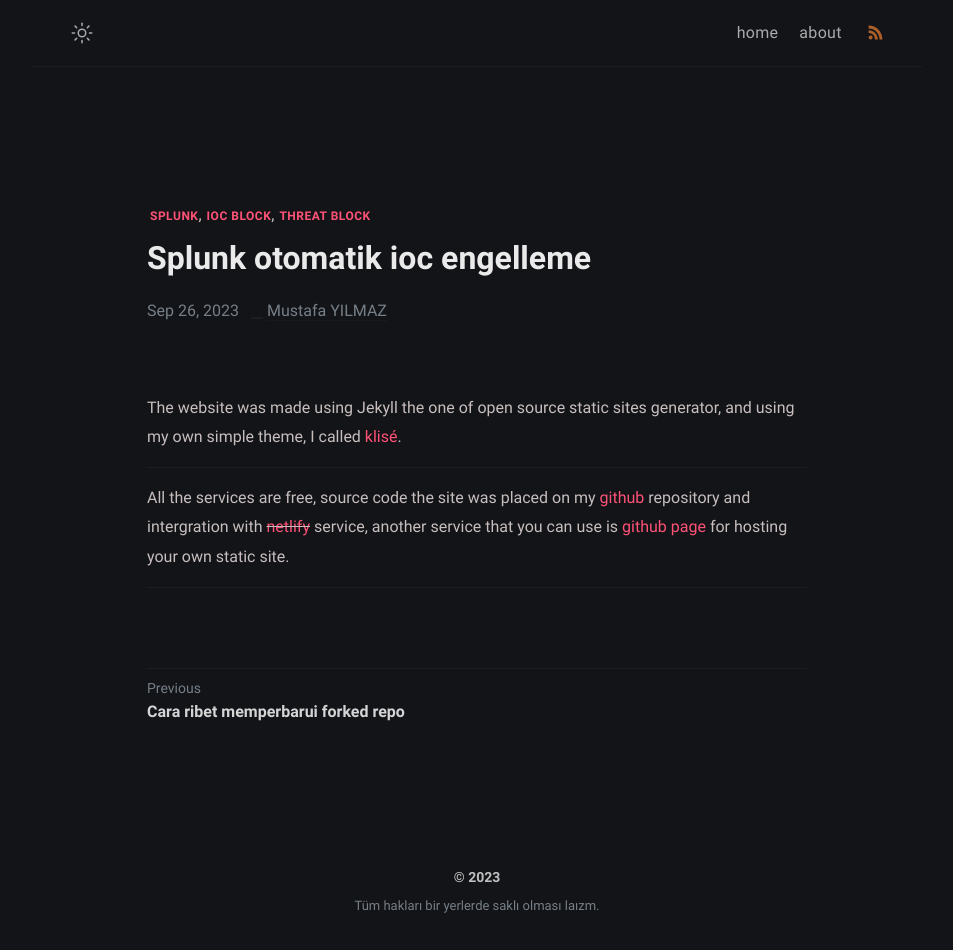
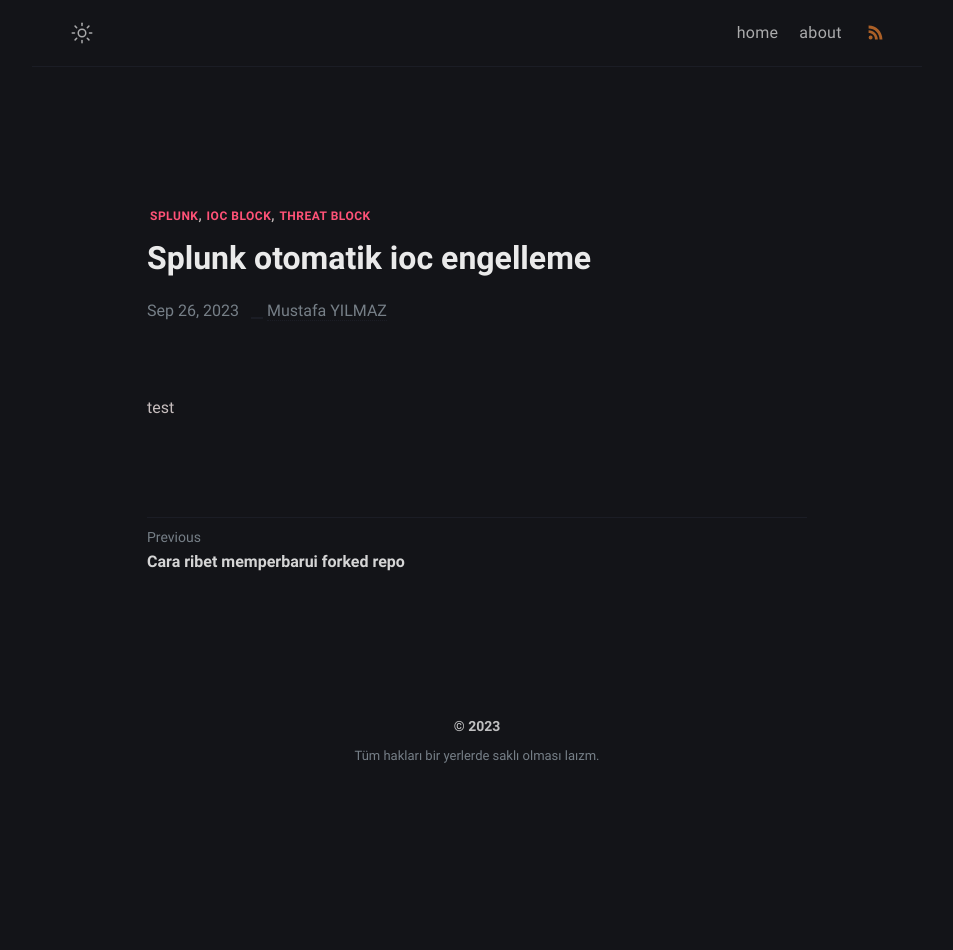
Before and after one commit to mustafayilmazco1/mustafayilmazco1.github.io, a Jekyll site: the page built from _posts/2023-splunk/2023-09-27-splunk.md, in a window 1280 px wide. Shown: the whole page, without its empty margins (163-1116 px from the left). Built offline with Jekyll 4.4.1, drawn with Linux system fonts in a browser that asks for light colours; after the commit the page ends 900 px from its top, so only the background shows below that.

Commit message:
Update 2023-09-27-splunk.md

```diff
--- a/_posts/2023-splunk/2023-09-27-splunk.md
+++ b/_posts/2023-splunk/2023-09-27-splunk.md
@@ -5,10 +5,4 @@ tags: [splunk, ioc block, threat block]
 description: test
 ---
 
-The website was made using Jekyll the one of open source static sites generator, and using my own simple theme, I called [klisé](https://github.com/piharpi/klise).
-
-<hr>
-
-All the services are free, source code the site was placed on my [github](https://github.com/piharpi/mahendrata.now.sh) repository and intergration with ~~[netlify](https://netlify.com)~~ service, another service that you can use is [github page](https://pages.github.com/) for hosting your own static site.
-
-<hr>
+test
```
